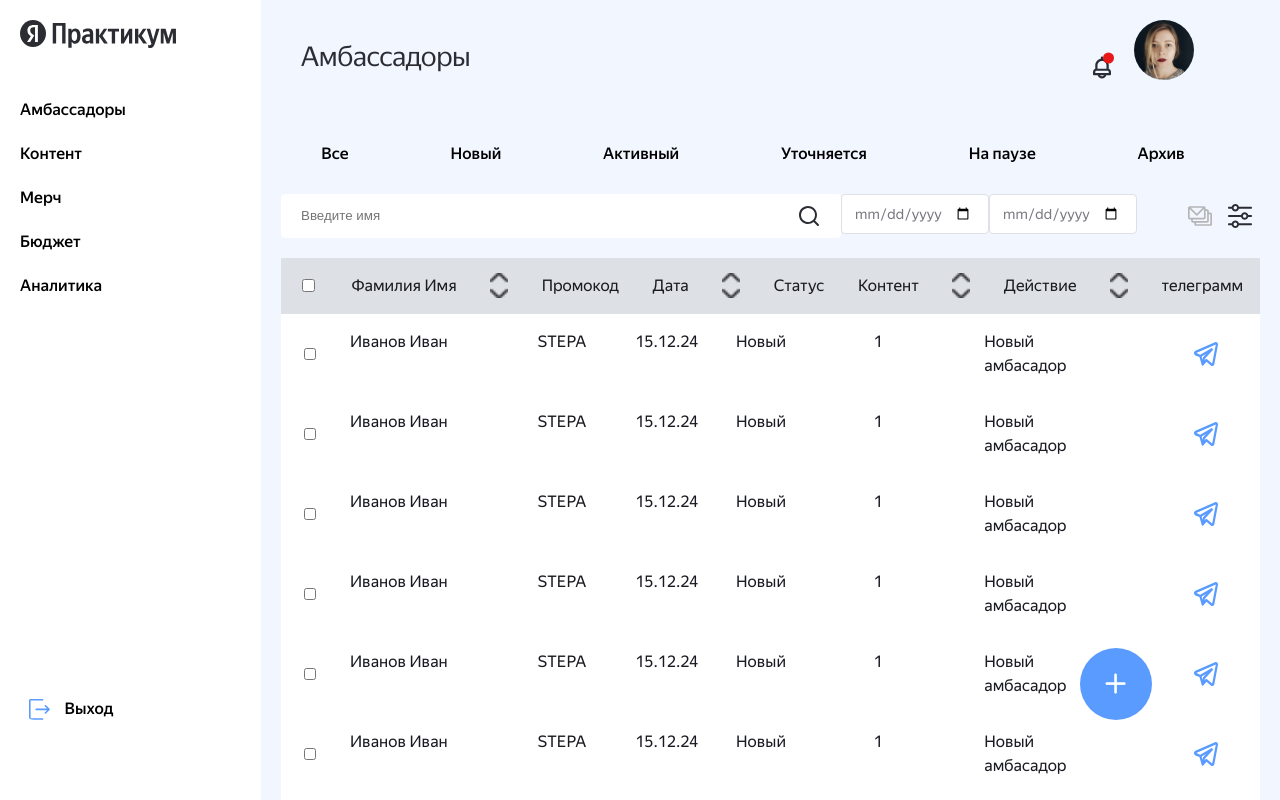
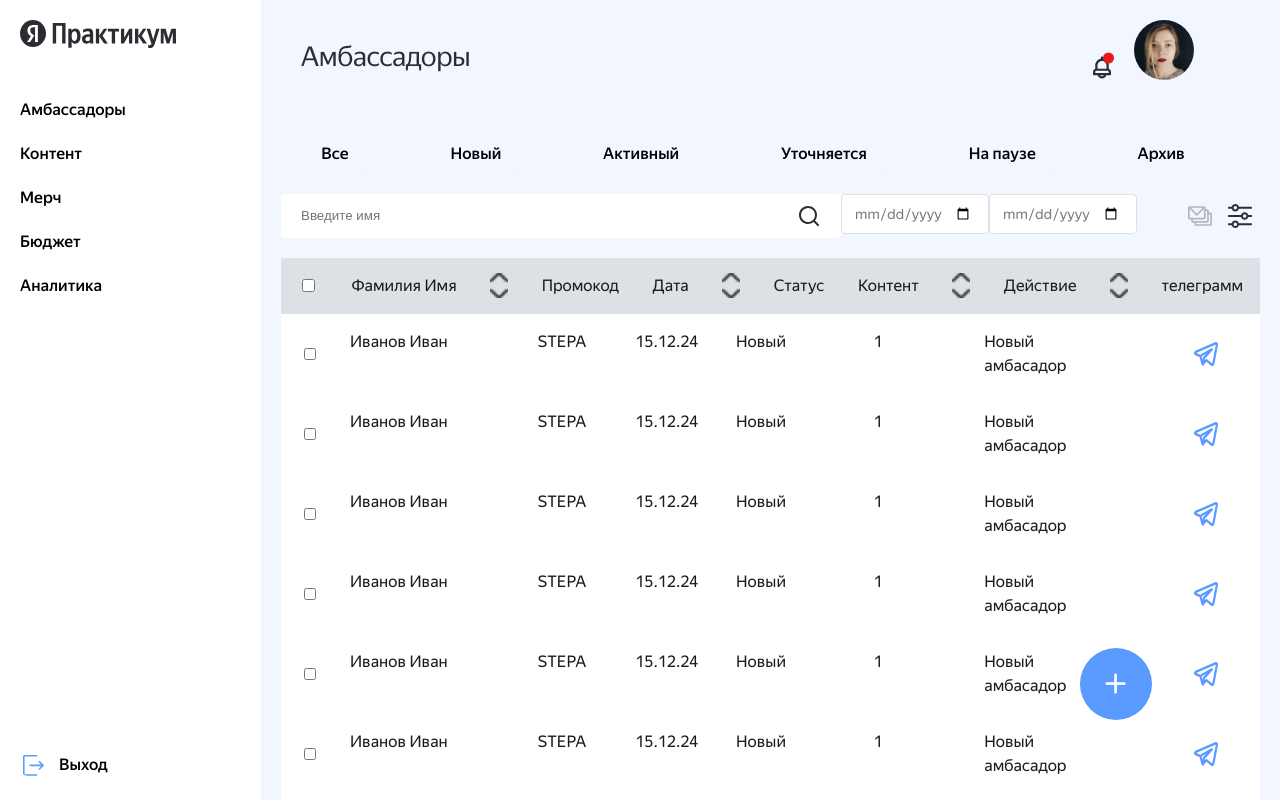
Before and after one commit to hackathon-ambassadors-yandex-pr/ambassadors_frontend, a React (Vite) app: page / in a window 1280 px wide. Shown: the top 800 px of the page. Built offline with nearby package versions, Linux system fonts and the light colour scheme.

Commit message:
сделал так что бы размеры были во весь экран

```diff
--- a/src/App.scss
+++ b/src/App.scss
@@ -1,5 +1,15 @@
 div {
   color: var(--black-900);
+}
+
+#root {
+  height: 100%;
+}
+
+body,
+html {
+  width: 100%;
+  height: 100%;
 }
 
 * {
@@ -7,13 +17,13 @@ div {
 }
 
 .app {
-  width: 100%;
+  margin: 0 auto;
   height: 100%;
-  margin: 0 auto;
 }
 
 .page__container {
   flex: 1;
   display: flex;
   flex-direction: row;
+  height: 100%;
 }
--- a/src/App.tsx
+++ b/src/App.tsx
@@ -1,5 +1,4 @@
 import './App.scss';
-import Header from './components/header/header';
 import Ambassadors from './components/Ambassadors/Ambassadors';
 import Layout from './components/Layout/Layout';
 import { Routes, Route } from 'react-router-dom';
@@ -7,16 +6,11 @@ import { Routes, Route } from 'react-router-dom';
 function App() {
   return (
     <>
-      <div className="app">
-        <div className="page__container">
-          <Header />
-          <Routes>
-            <Route path="/" element={<Layout />} />
-            <Route index element={<Ambassadors />} />
-            <Route />
-          </Routes>
-        </div>
-      </div>
+      <Routes>
+        <Route path="/" element={<Layout />}>
+          <Route index element={<Ambassadors />} />
+        </Route>
+      </Routes>
     </>
   );
 }
--- a/src/components/Ambassadors/Ambassadors.scss
+++ b/src/components/Ambassadors/Ambassadors.scss
@@ -1,7 +1,7 @@
 .ambasadors {
   background-color: #f1f6ff;
   width: 100%;
-  height: 1024px;
+  height: 100%;
   padding: 0 20px 0 20px;
   display: grid;
   grid-template-rows: 0.2fr 0.1fr 0.1fr 2fr 0.1fr;
@@ -14,8 +14,6 @@
 }
 
 .ambasadors__title {
-  /* Амбассадоры */
-
   width: 170px;
   height: 36px;
 
--- a/src/components/Ambassadors/Ambassadors.tsx
+++ b/src/components/Ambassadors/Ambassadors.tsx
@@ -1,5 +1,4 @@
 import './Ambassadors.scss';
-
 import AmbasadorsMenu from '../AmbasadorsMenu/AmbasadorsMenu';
 import bluebell from '../../../src/images/notification.svg';
 import manager from '../../images/manager_photo.svg';
--- a/src/components/Layout/Layout.tsx
+++ b/src/components/Layout/Layout.tsx
@@ -1,15 +1,17 @@
 import { Outlet } from 'react-router-dom';
+import Header from '../header/header';
 import '../../App.scss';
 import './Layout.scss';
 
-function Layout() {
+const Layout = () => {
   return (
     <div className="app">
       <div className="page__container">
+        <Header />
         <Outlet />
       </div>
     </div>
   );
-}
+};
 
 export default Layout;
--- a/src/components/Page/Page.scss
+++ b/src/components/Page/Page.scss
@@ -3,8 +3,8 @@
   display: flex;
   align-items: center;
   padding-left: 20px;
-
   align-self: flex-end;
+  margin-bottom: 20px;
 }
 
 .page__number {
--- a/src/components/header/header.scss
+++ b/src/components/header/header.scss
@@ -23,13 +23,9 @@
 
 .header__exit {
   position: absolute;
+  bottom: 3%;
   width: 108px;
   height: 24px;
-  align-self: flex-start;
-  justify-self: flex-end;
-  text-align: center;
-  bottom: 10%;
-  left: 2%;
   background-image: url(../../images/exit.svg);
   background-repeat: no-repeat;
   display: flex;
```
